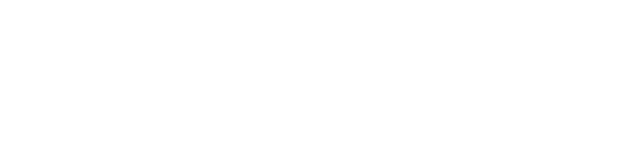
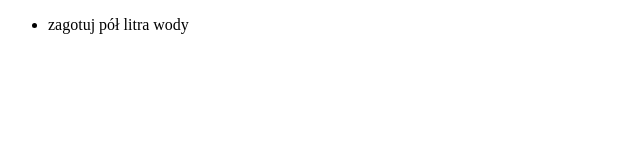
Before and after one commit to jaksli474/kisiel, a plain HTML site: page index.html in a window 1280 px wide. Shown: the whole page, without its empty margins (0-640 px from the left). Drawn offline with Linux system fonts and the light colour scheme.

Commit message:
pol litra

```diff
--- a/index.html
+++ b/index.html
@@ -4,5 +4,8 @@
 </head>
 
 <body>
+<ul>
+    <li>zagotuj pół litra wody</li>
+</ul>
 </body>
 </html>
```
